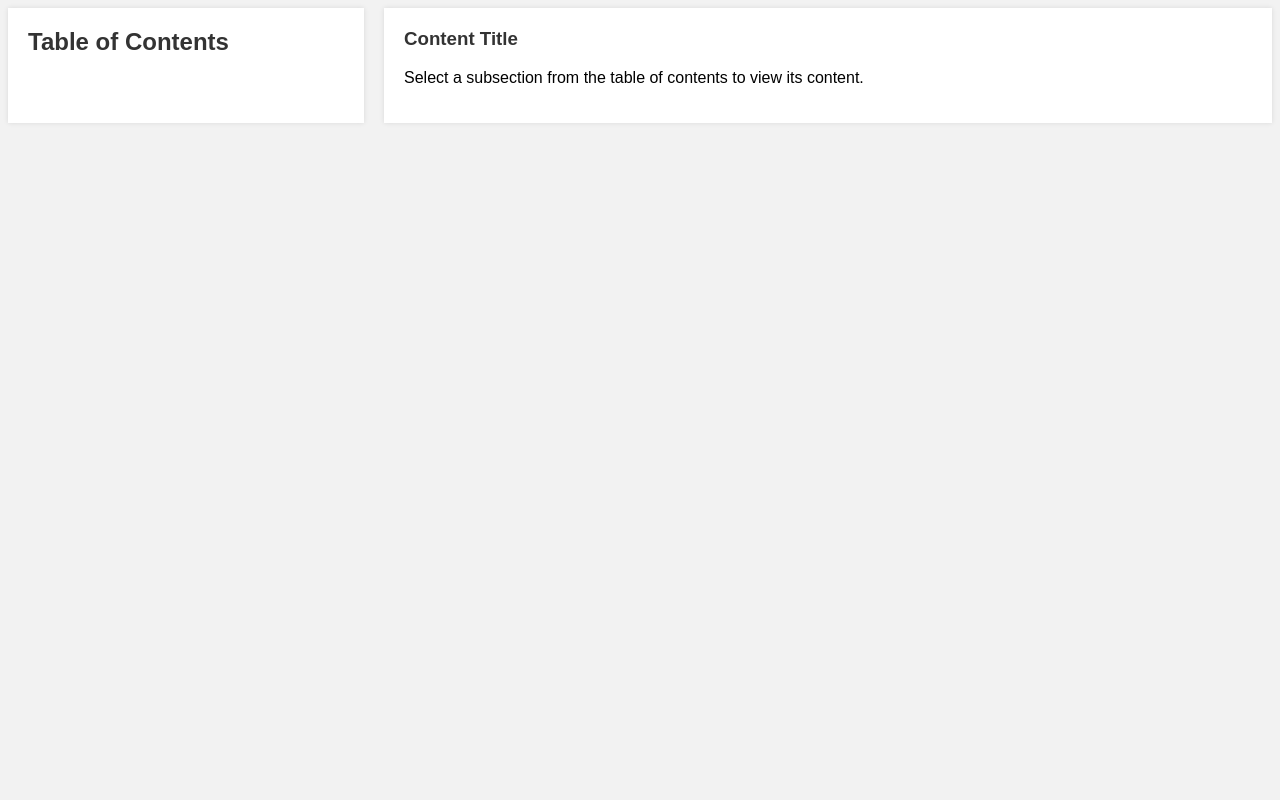
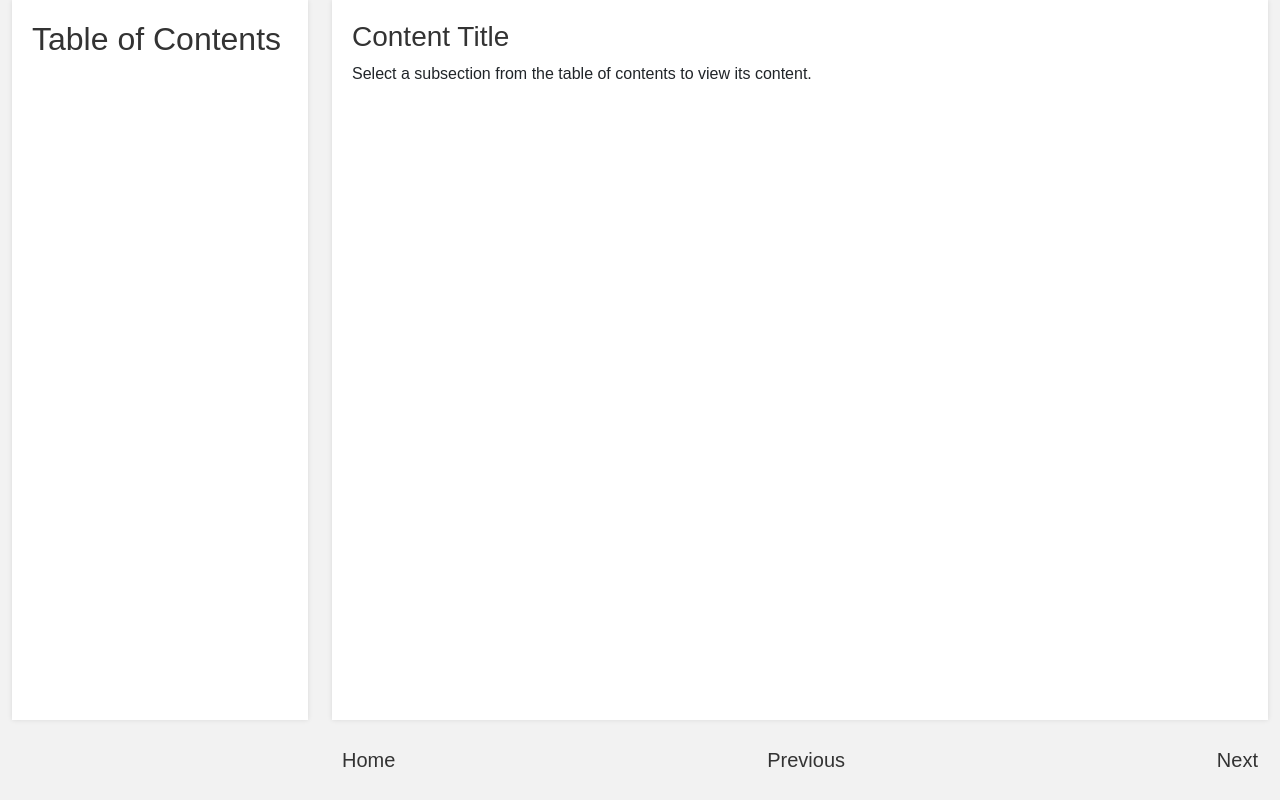
Before and after one commit to rajumanukonda/BitMindsTeamProject, a Flask app: template templates/course.html in a window 1280 px wide. Run offline with Flask 3, Linux system fonts and the light colour scheme; the template is opened without the code that fills it, so the values that code supplies are empty; some libraries are stand-ins or nearby versions.

Commit message:
Update UI

````diff
--- a/app.py
+++ b/app.py
@@ -36,6 +36,7 @@ def search():
     course_name = request.form['course_name']
     course_contents = generate_course_contents(course_name)
     toc['toc'] = course_contents
+    toc['course'] = course_name
     return render_template('course.html', **toc)
 
 
--- a/templates/course.html
+++ b/templates/course.html
@@ -1,25 +1,20 @@
-<!-- course.html -->
 <!DOCTYPE html>
 <html>
 <head>
   <title>AcademiAI - Course</title>
+  <link rel="stylesheet" href="https://cdnjs.cloudflare.com/ajax/libs/twitter-bootstrap/5.2.0/css/bootstrap.min.css">
   <style>
     body {
       background-color: #f2f2f2;
-        display: flex;
-        /* align-items: flex-start; */
-        align-items: normal;
-        justify-content: space-between;
       font-family: Arial, sans-serif;
     }
 
     .sidebar {
-        /* width: 250px; */
-        min-width: 25%;
-        width: 25%;
       background-color: #fff;
       padding: 20px;
       box-shadow: 0 0 5px rgba(0, 0, 0, 0.1);
+      height: calc(100vh - 80px);
+      overflow-y: auto;
     }
 
     .sidebar h2 {
@@ -28,7 +23,6 @@
     }
 
     .chapter-link {
-        display: block;
       color: #333;
       margin-bottom: 10px;
       font-weight: bold;
@@ -36,7 +30,6 @@
     }
 
     .subsections {
-        display: none;
       margin-top: 10px;
     }
 
@@ -52,22 +45,58 @@
 
     .subsections li a {
       text-decoration: none;
-        color: #ff0000;
+      color: #555;
       cursor: pointer;
+      display: flex;
+      align-items: center;
+    }
+
+    .subsections li a:hover {
+      color: #333;
+      background-color: #f2f2f2;
+    }
+
+    .subsections li a:hover .icon {
+      color: #333;
+    }
+
+    .icon {
+      margin-right: 5px;
     }
 
     .content {
-        /* flex-grow: 1; */
-        width: 75%;
       background-color: #fff;
       padding: 20px;
-        margin-left: 20px;
       box-shadow: 0 0 5px rgba(0, 0, 0, 0.1);
+      height: calc(100vh - 80px);
+      overflow-y: auto;
     }
 
     .content h3 {
       color: #333;
       margin-top: 0;
+    }
+
+    .nav-icons {
+      display: flex;
+      justify-content: space-between;
+      align-items: center;
+      margin-top: 20px;
+    }
+
+    .nav-icons a {
+      text-decoration: none;
+      color: #333;
+      font-size: 20px;
+      margin: 0 5px;
+      padding: 5px;
+      border-radius: 5px;
+      transition: background-color 0.3s ease;
+    }
+
+    .nav-icons a:hover {
+      color: #ff0000;
+      background-color: #f2f2f2;
     }
   </style>
   <script>
@@ -76,38 +105,47 @@
       subsections.style.display = subsections.style.display === 'none' ? 'block' : 'none';
     }
 
-      function showContent(contentId, contentTitle="Content Title") {
-        // var content = document.getElementById(contentId);
+    function showContent(contentId, contentTitle = "Content Title") {
       var dummyContent = document.getElementById('dummy-content');
       var dummyContentTitle = document.getElementById('dummy-content-title');
 
-        var leftBraces=0, rightBraces=0, quizJSON, parsedContent, quizHTML;
+      var leftBraces = 0, rightBraces = 0, quizJSON, parsedContent, quizHTML;
 
       // Show loading screen
       dummyContent.innerHTML = '<div class="loading">Loading...</div>';
       dummyContentTitle.innerHTML = contentTitle;
+
+      // Remove previous selected class
+      var selectedLink = document.querySelector('.selected');
+      if (selectedLink) {
+        selectedLink.classList.remove('selected');
+      }
+
+      // Add selected class to the clicked link
+      var clickedLink = document.getElementById(contentId);
+      if (clickedLink) {
+        clickedLink.classList.add('selected');
+      }
+
       // Fetch content from the server
       fetchContentFromServer(contentId)
         .then(function (response) {
-            if(response.includes("```json")){
-              // Find open Braces for Quiz question
+          if (response.includes("```json")) {
             leftBraces = response.indexOf("```json\n{");
-              // Skip ```json to identify closing brace
             rightBraces = response.indexOf("\n}\n```");
-              quizJSON = JSON.parse(response.substring(leftBraces+7,rightBraces+2).replace(/\n/g,''));
+            quizJSON = JSON.parse(response.substring(leftBraces + 7, rightBraces + 2).replace(/\n/g, ''));
             console.log(quizJSON);
             window.$quizJSON = quizJSON;
-            };
+          }
 
           // Update the content on success
-            // console.log(response);
           window.$response = response;
 
-            if(quizJSON){
-              quizHTML = "<div id='quiz-container'><br/><p id='question'>"+quizJSON.question+"</p>";
+          if (quizJSON) {
+            quizHTML = "<div id='quiz-container'><br/><p id='question'>" + quizJSON.question + "</p>";
           }
 
-            parsedContent = response.substr(0, leftBraces) + response.substr(rightBraces+4);
+          parsedContent = response.substr(0, leftBraces) + response.substr(rightBraces + 4);
           parsedContent = parsedContent.replace(/\r/g, '').replace(/\n/g, '<br>');
           dummyContent.innerHTML = parsedContent;
           dummyContentTitle.innerHTML = contentTitle;
@@ -145,6 +183,9 @@
   </script>
 </head>
 <body>
+<div class="container-fluid">
+  <div class="row">
+    <div class="col-lg-3">
       <div class="sidebar">
         <h2>Table of Contents</h2>
         {% for chapter in toc %}
@@ -154,18 +195,35 @@
             {% set chapterIndex = loop.index %}
             {% for subsection in chapter.subsections %}
             <li>
-                <div onclick="showContent('{{ chapterIndex }}-{{ loop.index - 1 }}','{{subsection}}')">{{ subsection }}</div>
+              <a id="{{ chapterIndex }}-{{ loop.index - 1 }}" onclick="showContent('{{ chapterIndex }}-{{ loop.index - 1 }}','{{subsection}}')">
+                <span class="icon">&#x2022;</span>
+                {{ subsection }}
+              </a>
             </li>
             {% endfor %}
           </ul>
         </div>
         {% endfor %}
       </div>
+    </div>
+    <div class="col-lg-9">
       <div class="content">
         <h3 id="dummy-content-title">Content Title</h3>
         <div id="dummy-content">
           <!-- Default dummy content -->
           <p>Select a subsection from the table of contents to view its content.</p>
+        </div>
+      </div>
+    </div>
+  </div>
+  <div class="row">
+    <div class="col-lg-9 offset-lg-3">
+      <div class="nav-icons">
+        <a href="#" title="Home" onclick="showContent('home', 'Home')">Home</a>
+        <a href="#" title="Previous" onclick="showContent('{{ previousContentId }}', '{{ previousContentTitle }}')">Previous</a>
+        <a href="#" title="Next" onclick="showContent('{{ nextContentId }}', '{{ nextContentTitle }}')">Next</a>
+      </div>
+    </div>
   </div>
 </div>
 {% for chapter in toc %}
@@ -179,5 +237,6 @@
 </div>
 {% endfor %}
 {% endfor %}
+<script src="https://cdnjs.cloudflare.com/ajax/libs/twitter-bootstrap/5.2.0/js/bootstrap.bundle.min.js"></script>
 </body>
 </html>
````
Lines whose indentation alone changed are shown as unchanged.
